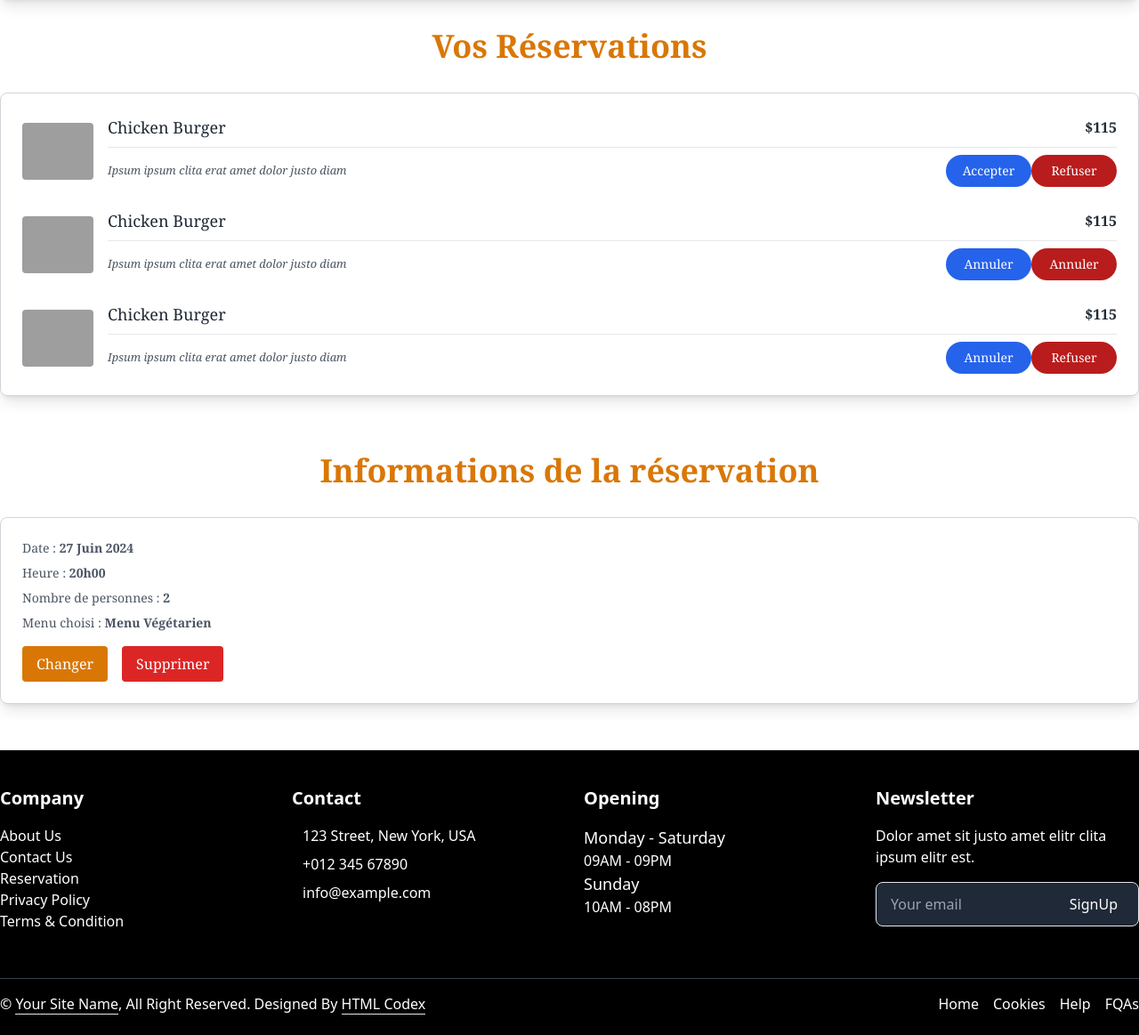
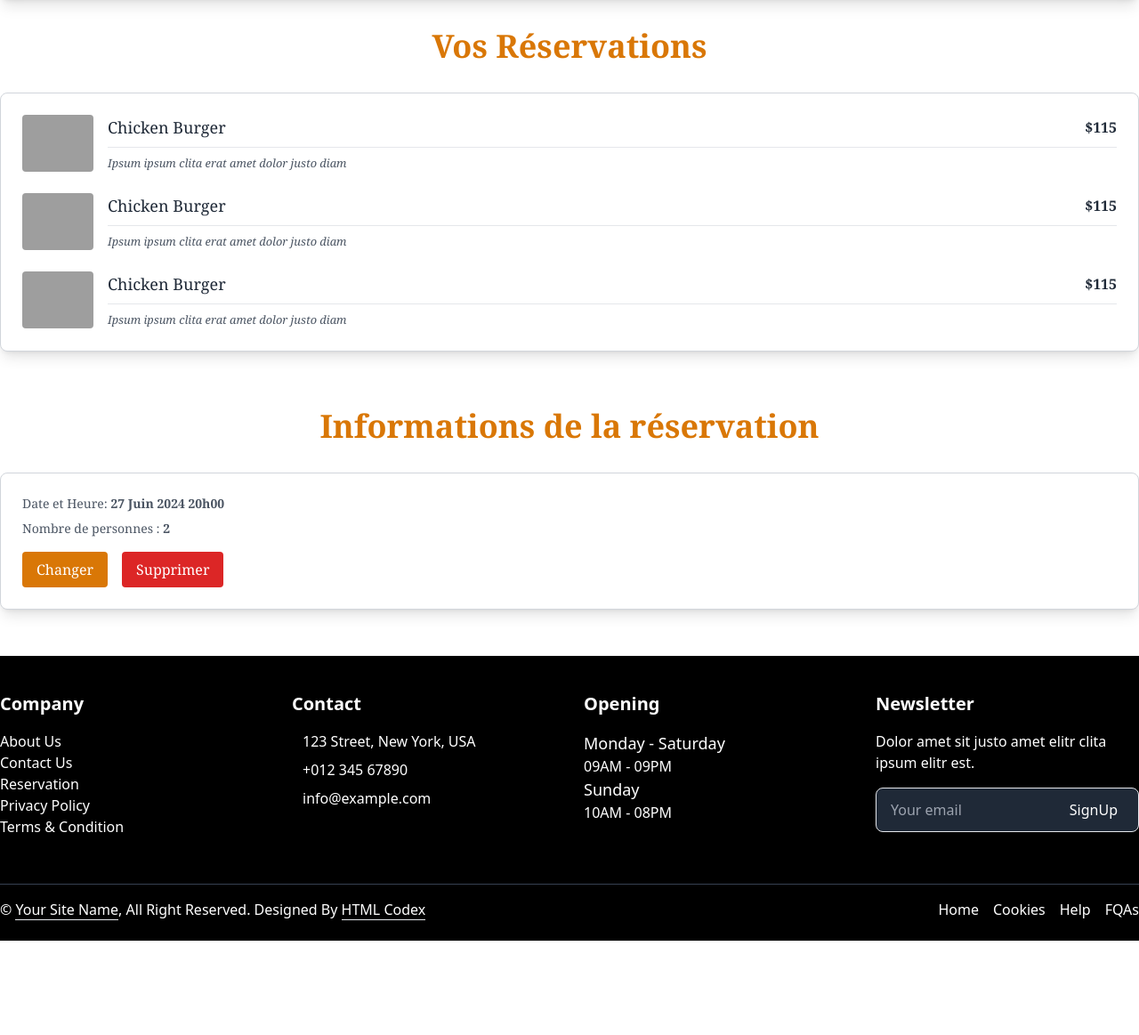
Before and after one commit to amhine/Chef_Cuisinier, a PHP site: page /reservation.php in a window 1280 px wide. Shown: the part 112-1275 px from the top of the page at 89% size. After the commit the page ends 1169 px from the top, so only its background shows below. Run offline with PHP 8.4, Linux system fonts and the light colour scheme; style sheets or scripts are compiled from the project's sources; grey boxes are pictures that could not be loaded.

Commit message:
activer page sigin pour utilisateur affichage de site web

```diff
--- a/src/reservation.php
+++ b/src/reservation.php
@@ -88,12 +88,7 @@
                     <small class="italic text-gray-600 flex-1">
                         Ipsum ipsum clita erat amet dolor justo diam
                     </small>
-                    <button class="text-white bg-blue-600 hover:bg-amber-700 transition-colors duration-300 px-4 py-2 w-24 rounded-3xl text-sm" role="button" aria-label="Accepter Chicken Burger">
-                Accepter
-            </button>
-            <button class="text-white bg-red-700 hover:bg-amber-700 transition-colors duration-300 px-4 py-2 w-24 rounded-3xl text-sm" role="button" aria-label="Refuser Chicken Burger">
-                Refuser
-            </button>
+
                 </div>
             </div>
         </div>
@@ -111,12 +106,7 @@
                     <small class="italic text-gray-600 flex-1">
                         Ipsum ipsum clita erat amet dolor justo diam
                     </small>
-                    <button class="text-white bg-blue-600 hover:bg-amber-700 transition-colors duration-300 px-4 py-2 w-24 rounded-3xl text-sm" role="button" aria-label="Accepter Chicken Burger">
-                    Annuler
-            </button>
-            <button class="text-white bg-red-700 hover:bg-amber-700 transition-colors duration-300 px-4 py-2 w-24 rounded-3xl text-sm" role="button" aria-label="Refuser Chicken Burger">
-                Annuler
-            </button>
+
                 </div>
             </div>
         </div>
@@ -134,12 +124,7 @@
                     <small class="italic text-gray-600 flex-1">
                         Ipsum ipsum clita erat amet dolor justo diam
                     </small>
-                    <button class="text-white bg-blue-600 hover:bg-amber-700 transition-colors duration-300 px-4 py-2 w-24 rounded-3xl text-sm" role="button" aria-label="Accepter Chicken Burger">
-                    Annuler
-            </button>
-            <button class="text-white bg-red-700 hover:bg-amber-700 transition-colors duration-300 px-4 py-2 w-24 rounded-3xl text-sm" role="button" aria-label="Refuser Chicken Burger">
-                Refuser
-            </button>
+
                 </div>
             </div>
         </div>
@@ -150,10 +135,10 @@
             <h1 class="text-center text-4xl font-bold text-amber-600 mt-8">Informations de la réservation</h1>
             <div class="reservation-card bg-white border border-gray-300 rounded-lg shadow-lg p-6 hover:shadow-xl transition-transform transform hover:-translate-y-2">
     <div class="reservation-header flex flex-col gap-2 mb-4">
-        <p class="text-sm text-gray-600">Date : <span class="font-semibold">27 Juin 2024</span></p>
-        <p class="text-sm text-gray-600">Heure : <span class="font-semibold">20h00</span></p>
+        <p class="text-sm text-gray-600">Date et Heure: <span class="font-semibold">27 Juin 2024   20h00</span></p>
+        <!-- <p class="text-sm text-gray-600">Heure : <span class="font-semibold">20h00</span></p> -->
         <p class="text-sm text-gray-600">Nombre de personnes : <span class="font-semibold">2</span></p>
-        <p class="text-sm text-gray-600">Menu choisi : <span class="font-semibold">Menu Végétarien</span></p>
+        <!-- <p class="text-sm text-gray-600">Menu choisi : <span class="font-semibold">Menu Végétarien</span></p> -->
     </div>
 
     <div class="action-buttons flex gap-4 justify-start mt-4">
```
